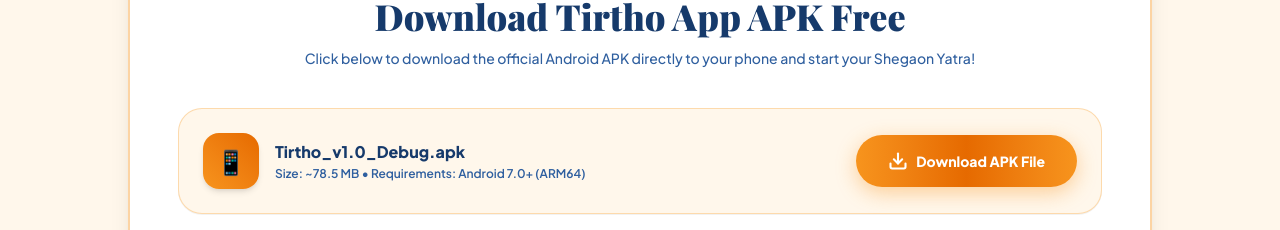
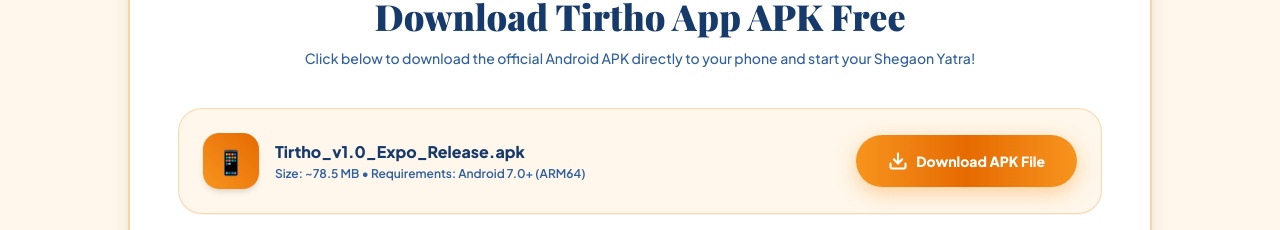
Before and after one commit to jaidevjoshi47/Landing-tirtho, a React (Vite) app: page / in a window 1280 px wide. Shown: the part 3434-3664 px from the top of the page. Built offline with nearby package versions, Linux system fonts and the light colour scheme; a web font is replaced by a local one.

Commit message:
feat: Connect website Download APK buttons explicitly to Tirtho_v1.0_Expo_Release.apk

```diff
--- a/src/LandingPage.tsx
+++ b/src/LandingPage.tsx
@@ -37,7 +37,7 @@
   const [bhaskarState, setBhaskarState] = useState<'greeting' | 'talking' | 'thinking' | 'idle'>('greeting');
   const [activePlaceIndex, setActivePlaceIndex] = useState<number>(0);
 
-  const apkDownloadUrl = '/Tirtho_v1.0_Debug.apk'; // Direct relative link to hosted APK asset
+  const apkDownloadUrl = '/Tirtho_v1.0_Expo_Release.apk'; // Direct relative link to Expo Release APK asset
 
   const handleDownload = () => {
     // Triggers direct browser APK download
@@ -719,7 +719,7 @@
                 📱
               </div>
               <div>
-                <h3 className="font-extrabold text-base text-[#163A6B]">Tirtho_v1.0_Debug.apk</h3>
+                <h3 className="font-extrabold text-base text-[#163A6B]">Tirtho_v1.0_Expo_Release.apk</h3>
                 <p className="text-xs text-[#2F5F9F] font-semibold mt-0.5">
                   Size: ~78.5 MB • Requirements: Android 7.0+ (ARM64)
                 </p>
```
